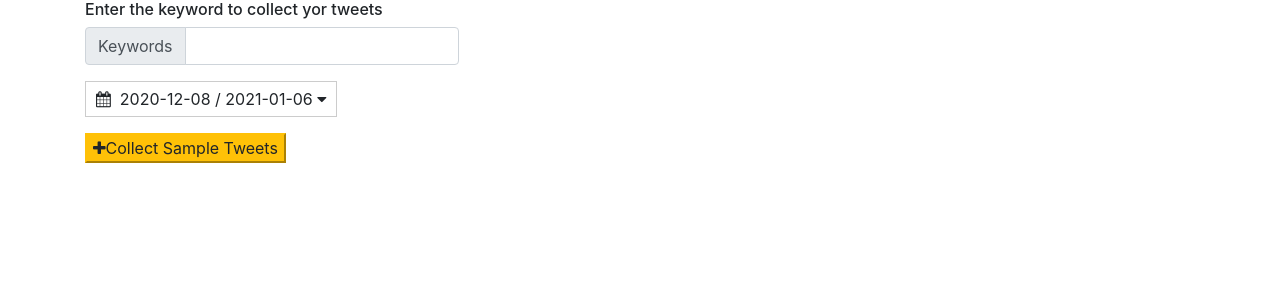
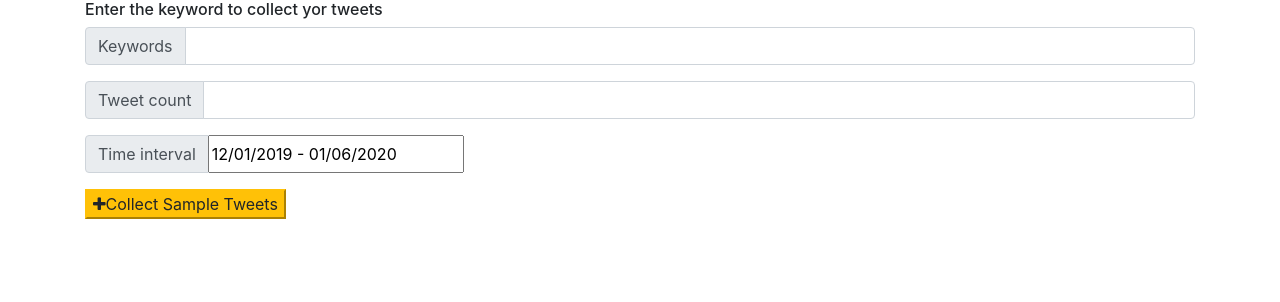
Before and after one commit to aysegulsari/599, a Django app: page /reports/collect in a window 1280 px wide. Shown: the part 56-358 px from the top of the page. Run offline with Django 3.2, Linux system fonts and the light colour scheme; some libraries are stand-ins or nearby versions.

Commit message:
tweet count is added

```diff
--- a/app/reports/templates/reports/report_collect_tweet.html
+++ b/app/reports/templates/reports/report_collect_tweet.html
@@ -1,8 +1,8 @@
 {% extends "reports/report_base.html" %}
-{% block report_content %}
+
 
 <form>
-
+    {% block report_content %}
     <h6>Enter the keyword to collect yor tweets</h6>
     <div class="input-group mb-3">
         <div class="input-group-prepend">
@@ -12,15 +12,18 @@
                aria-describedby="inputGroup-sizing-default" id="keyword" name="keyword" required>
     </div>
     <div class="input-group mb-3">
-        <fieldset>
-                <div id="dateRange"
-                     style="background: #fff; cursor: pointer; padding: 5px 10px; border: 1px solid #ccc; width: 100%">
-                    <i class="fa fa-calendar"></i>&nbsp;
-                    <span></span> <i class="fa fa-caret-down"></i>
-                </div>
-        </fieldset>
+        <div class="input-group-prepend">
+            <span class="input-group-text" id="inputGroup-sizing-default4">Tweet count</span>
+        </div>
+        <input type="text" maxlength="50" class="form-control" aria-label="Default"
+               aria-describedby="inputGroup-sizing-default" id="tweet_count" name="tweet_count" required>
     </div>
-
+    <div class="input-group mb-3">
+        <div class="input-group-prepend">
+            <span class="input-group-text" id="inputGroup-sizing-default5">Time interval</span>
+        </div>
+        <input type="text" name="daterange" value="12/01/2019 - 01/06/2020" required>
+    </div>
 
     <div>
         <button class="btn-warning" id='button' type="button"><span class="fa fa-plus"></span>Collect Sample Tweets
@@ -30,63 +33,48 @@
     <br>
     <br>
     <br>
+    <br>
     <div class="input-group mb-3">
-        <table id="datatable" class="display">
+        <table id="datatable" class="display" style="width:100%">
             <thead>
             <tr>
-                <th>id</th>
-                <th>created_at</th>
-                <th>text</th>
+                <th>Tweet ID</th>
+                <th>Creation Date</th>
+                <th>Tweet Text</th>
             </tr>
             </thead>
             <tfoot>
             <tr>
-                <th>id</th>
-                <th>created_at</th>
-                <th>text</th>
+                <th>Tweet ID</th>
+                <th>Creation Date</th>
+                <th>Tweet Text</th>
             </tr>
             </tfoot>
         </table>
-
     </div>
 </form>
 
 <script>
-
-
-    let startDate = moment().subtract(29, 'days');
-    let endDate = moment();
-
-    function cb(start, end) {
-        $('#dateRange span').html(start.format('YYYY-MM-DD') + ' / ' + end.format('YYYY-MM-DD'));
-    }
-
-    $('#dateRange').daterangepicker({
-
-        startDate: startDate,
-        endDate: endDate,
-        ranges: {
-            'Today': [moment(), moment()],
-            'Yesterday': [moment().subtract(1, 'days'), moment().subtract(1, 'days')],
-            'Last 7 Days': [moment().subtract(6, 'days'), moment()],
-            'Last 30 Days': [moment().subtract(29, 'days'), moment()],
-            'This Month': [moment().startOf('month'), moment().endOf('month')],
-            'Last Month': [moment().subtract(1, 'month').startOf('month'), moment().subtract(1, 'month').endOf('month')]
-        }
-    }, cb);
-
-    cb(startDate, endDate);
-
     window.onload = function (e) {
         document.getElementById("datatable").style.visibility = 'hidden'
         document.getElementById("button2").style.visibility = 'hidden'
     }
 
+    let startDate;
+    let endDate;
+    $(function () {
+        $('input[name="daterange"]').daterangepicker({
+            opens: 'left'
+        }, function (start, end, label) {
+            console.log("A new date selection was made: " + start.format('YYYY-MM-DD') + ' to ' + end.format('YYYY-MM-DD'));
+            startDate = start.format('YYYY-MM-DD');
+            endDate = end.format('YYYY-MM-DD');
+        });
+    });
+
     $("#button").click(function () {
         let keyword = document.getElementById("keyword").value;
-        let dateRange = document.querySelector("#dateRange > span").innerText.split('/')
-        startDate = dateRange[0].trim()
-        endDate = dateRange[1].trim()
+        let count = document.getElementById("tweet_count").value;
         if (keyword.length == 0) {
             alert('Please provide at least 1 keyword!' + startDate + "," + endDate)
         } else {
@@ -98,9 +86,9 @@
                 data: {
                     'keyword': keyword,
                     'start': startDate,
-                    'end': endDate
+                    'end': endDate,
+                    'count': count,
                 }
-
             }).responseJSON;
 
             document.getElementById("datatable").style.visibility = 'visible'
```
